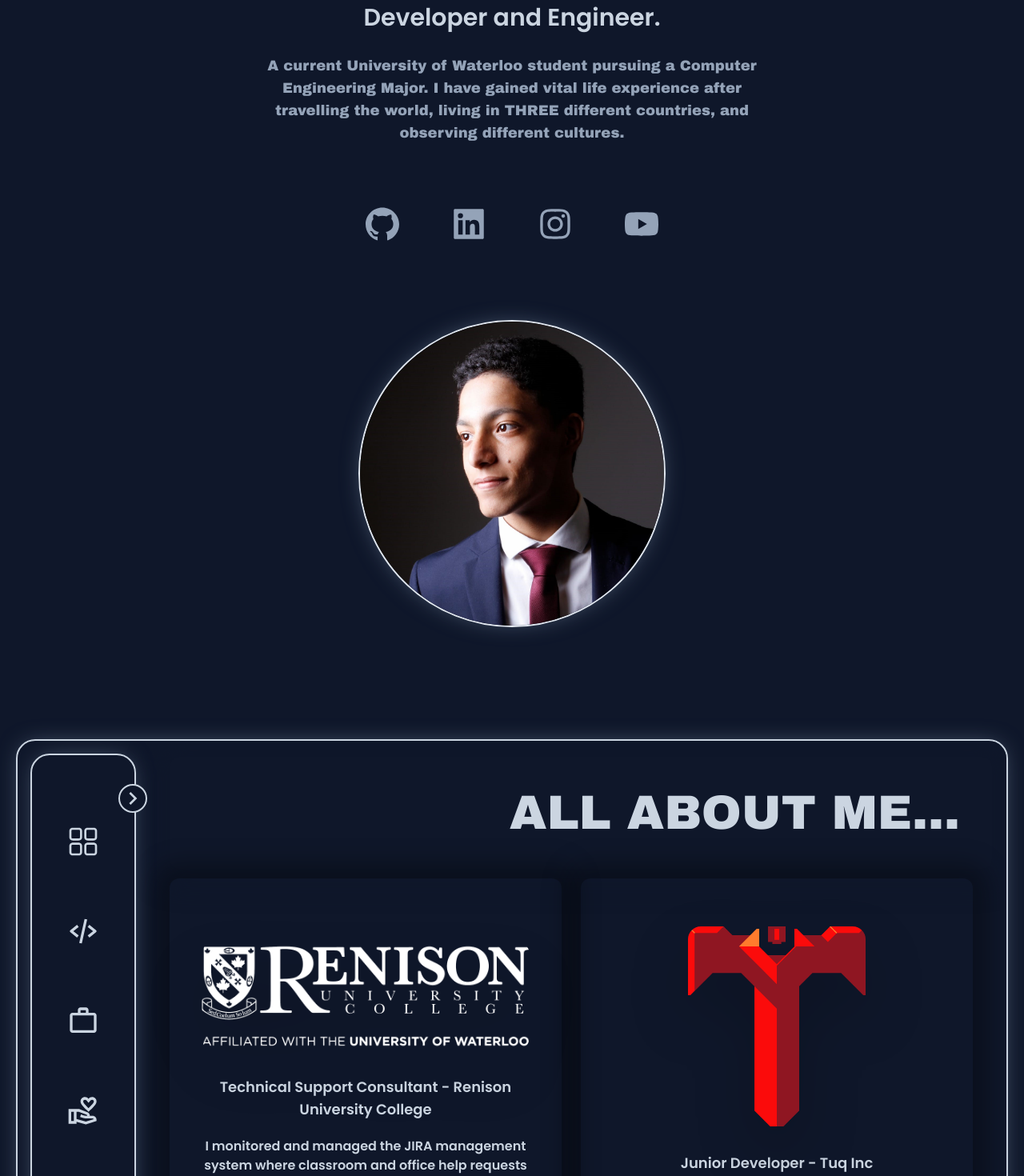
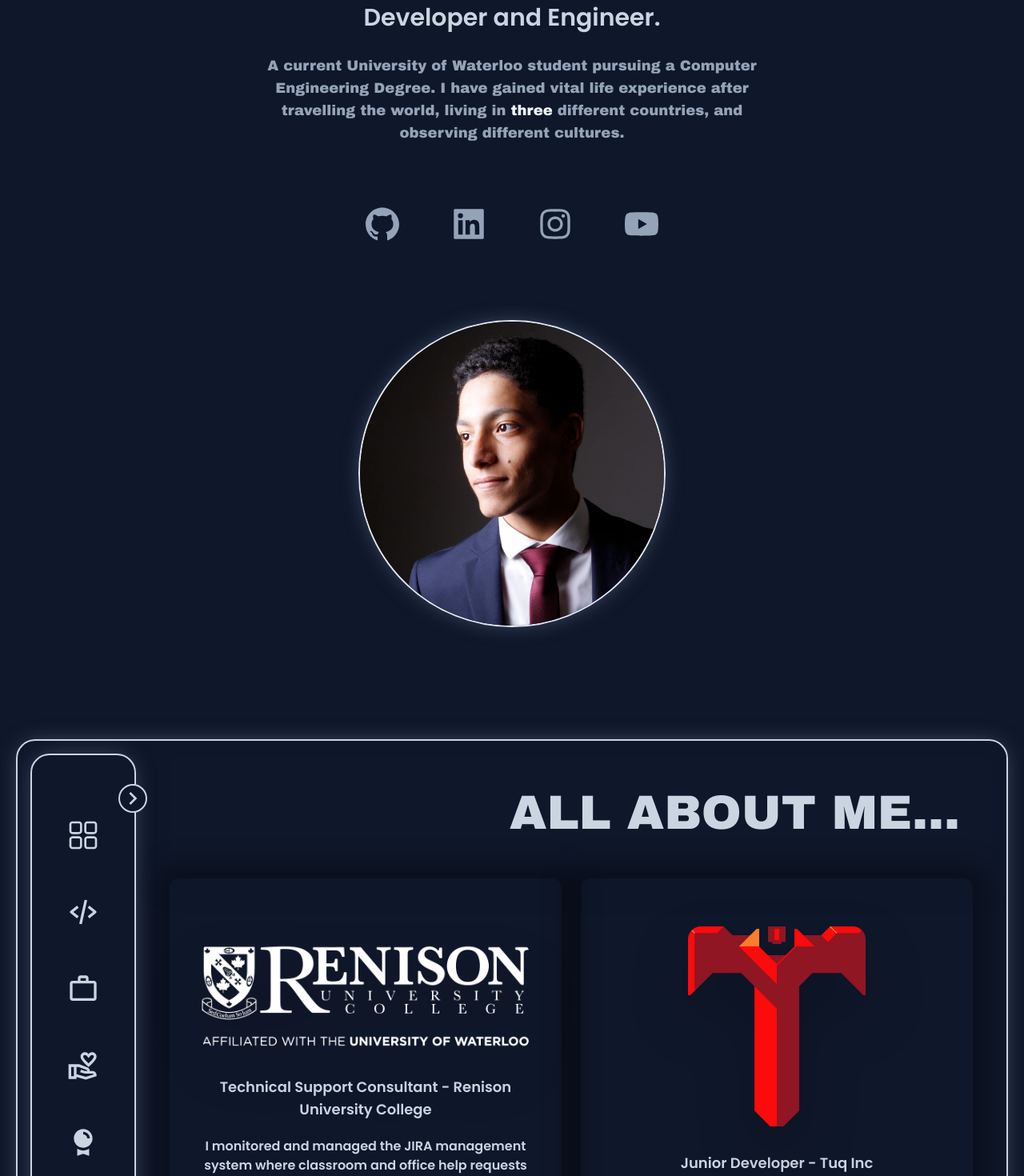
Before and after one commit to HazemS24/Hazem-Saad, a Next.js app: page / in a window 1280 px wide. Shown: the part 200-1670 px from the top of the page at 80% size. Built offline with nearby package versions, Linux system fonts and the light colour scheme.

Commit message:
Hover Changes

```diff
--- a/src/app/page.tsx
+++ b/src/app/page.tsx
@@ -27,7 +27,7 @@ export default function Home() {
   const [noMore, setNoMore] = useState(false);
   const [filteredSections, setFilteredSections] = useState(sections);
   const [type, setType] = useState("ALL ABOUT ME...");
-  const [darkMode, setDarkMode] = useState(false)
+  const [darkMode, setDarkMode] = useState(false);
 
   const showMoreItems = () => {
     if (visible + 4 >= filteredSections.length) {
@@ -89,24 +89,32 @@ export default function Home() {
             </h3>
             <p className="text-md max-sm:text-sm py-5 leading-8 md:text-lg max-w-2xl mx-auto text-slate-400 font-archivo">
               A current University of Waterloo student pursuing a Computer
-              Engineering Major. I have gained vital life experience after
-              travelling the world, living in THREE different countries, and
+              Engineering Degree. I have gained vital life experience after
+              travelling the world, living in <span className="text-slate-100">three</span> different countries, and
               observing different cultures.
             </p>
           </div>
           <div className="text-5xl max-sm:text-3xl max-sm:py-0 text-slate-400 flex justify-center gap-[60px] py-4 max-md:gap-[30px]">
+            <div className="hover:scale-110 duration-100">
               <a href="https://github.com/HazemS24">
                 <AiOutlineGithub className="hover:text-slate-200" />
               </a>
+            </div>
+            <div className="hover:scale-110 duration-100">
               <a href="https://www.linkedin.com/in/hazem-saad">
                 <AiFillLinkedin className="hover:text-slate-200" />
               </a>
+            </div>
+            <div className="hover:scale-110 duration-100">
               <a href="https://www.instagram.com/hazem_saad04/">
                 <AiOutlineInstagram className="hover:text-slate-200" />
               </a>
+            </div>
+            <div className="hover:scale-110 duration-100">
               <a href="https://www.youtube.com/channel/UCW2xU773uz7wGhp5ToAIX2A/">
                 <AiFillYoutube className="hover:text-slate-200" />
               </a>
+            </div>
           </div>
           <div className="relative mx-auto rounded-full w-80 h-80 my-20 max-sm:mb-0  overflow-hidden border-slate-200 md:h-96 md:w-96 border-2 shadow-cs-xl shadow-slate-500 max-sm:h-60 max-sm:w-60">
             <Image src={hazem} alt="" />
@@ -154,12 +162,12 @@ export default function Home() {
             </Transition>
 
             <div
-              className={`flex py-5 max-sm:py-1 ease-in-out duration-500 lg:mt-5 lg:mx-2 ${
+              className={`flex py-3 max-sm:py-1 ease-in-out duration-500 lg:mt-5 lg:mx-2 ${
                 open ? "" : "max-lg:scale-0 p-0"
               }`}
             >
               <button
-                className={`p-0 duration-500 relative rounded-md text-slate-300 hover:bg-slate-300 hover:text-slate-900 ${
+                className={`p-0 duration-300 relative rounded-3xl text-slate-300 hover:bg-slate-300 hover:text-slate-900 ${
                   open ? "w-[360px]" : "flex-none"
                 }`}
                 onClick={() => {
@@ -192,12 +200,12 @@ export default function Home() {
             </div>
 
             <div
-              className={`flex py-5 max-sm:py-1 ease-in-out duration-500 lg:mx-2 ${
+              className={`flex py-3 max-sm:py-1 ease-in-out duration-500 lg:mx-2 ${
                 open ? "" : "max-lg:scale-0"
               }`}
             >
               <button
-                className={`p-0 duration-500 relative rounded-md text-slate-300 hover:bg-slate-300 hover:text-slate-900 ${
+                className={`p-0 duration-300 relative rounded-3xl text-slate-300 hover:bg-slate-300 hover:text-slate-900 ${
                   open ? "w-[360px]" : "flex-none"
                 }`}
                 onClick={() => {
@@ -230,12 +238,12 @@ export default function Home() {
             </div>
 
             <div
-              className={`flex py-5 max-sm:py-1 ease-in-out duration-500 lg:mx-2 ${
+              className={`flex py-3 max-sm:py-1 ease-in-out duration-500 lg:mx-2 ${
                 open ? "" : "max-lg:scale-0"
               }`}
             >
               <button
-                className={`p-0 duration-500 relative rounded-md text-slate-300 hover:bg-slate-300 hover:text-slate-900 ${
+                className={`p-0 duration-300 relative rounded-3xl text-slate-300 hover:bg-slate-300 hover:text-slate-900 ${
                   open ? "w-[360px]" : "flex-none"
                 }`}
                 onClick={() => {
@@ -268,12 +276,12 @@ export default function Home() {
             </div>
 
             <div
-              className={`flex py-5 max-sm:py-1 ease-in-out duration-500 lg:mx-2 ${
+              className={`flex py-3 max-sm:py-1 ease-in-out duration-500 lg:mx-2 ${
                 open ? "" : "max-lg:scale-0"
               }`}
             >
               <button
-                className={`p-0 duration-500 relative rounded-md text-slate-300 hover:bg-slate-300 hover:text-slate-900 ${
+                className={`p-0 duration-300 relative rounded-3xl text-slate-300 hover:bg-slate-300 hover:text-slate-900 ${
                   open ? "w-[360px]" : "flex-none"
                 }`}
                 onClick={() => {
@@ -306,12 +314,12 @@ export default function Home() {
             </div>
 
             <div
-              className={`flex py-5 max-sm:py-1 ease-in-out duration-500 lg:mx-2 ${
+              className={`flex py-3 max-sm:py-1 ease-in-out duration-500 lg:mx-2 ${
                 open ? "" : "max-lg:scale-0"
               }`}
             >
               <button
-                className={`p-0 duration-500 relative rounded-md text-slate-300 hover:bg-slate-300 hover:text-slate-900 ${
+                className={`p-0 duration-300 relative rounded-3xl text-slate-300 hover:bg-slate-300 hover:text-slate-900 ${
                   open ? "w-[360px]" : "flex-none"
                 }`}
                 onClick={() => {
```
Lines whose indentation alone changed are shown as unchanged.
